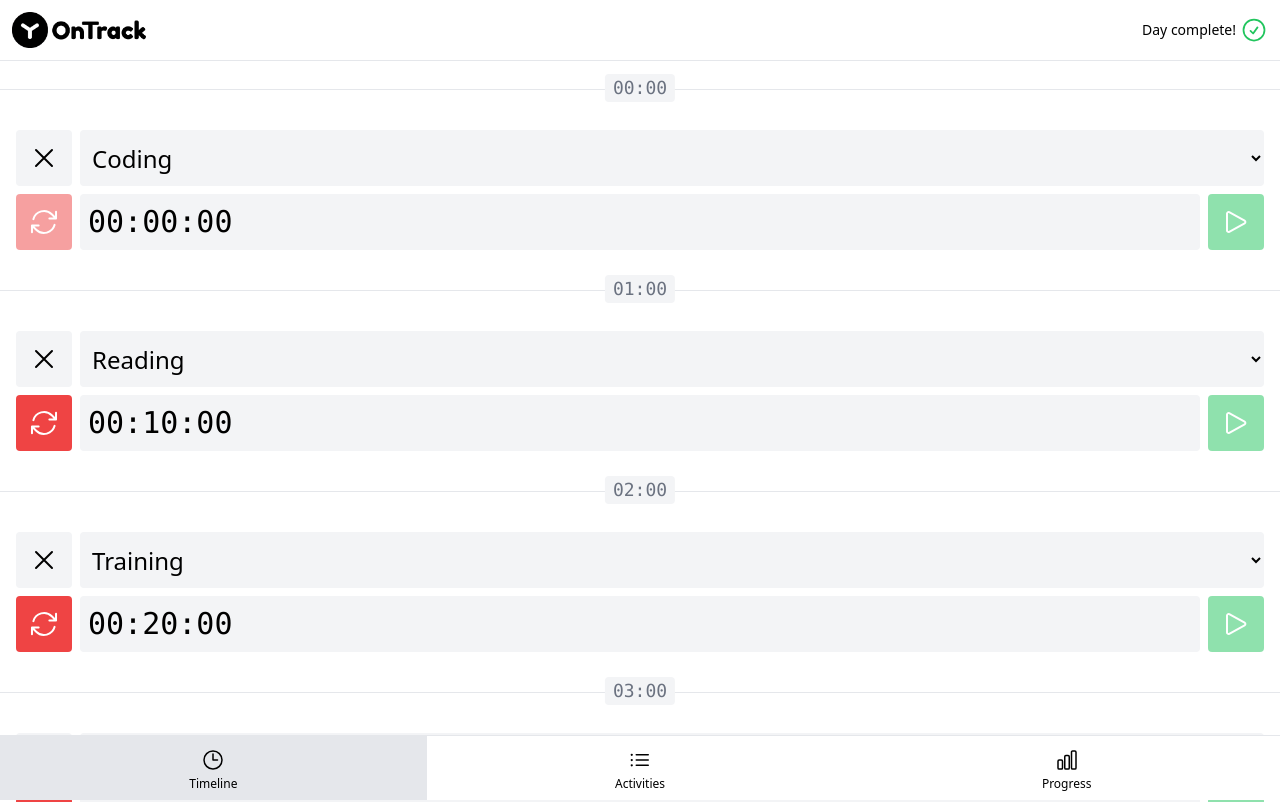
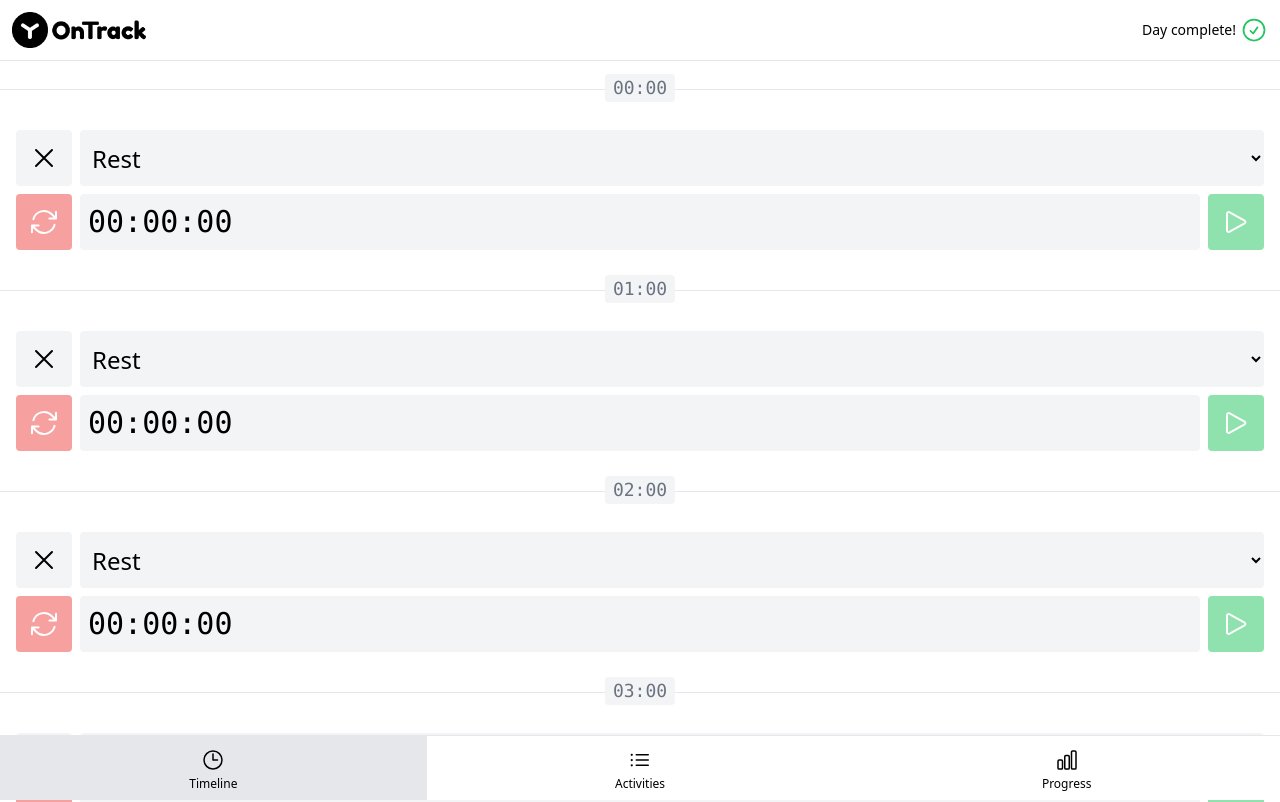
Before and after one commit to asokal/on-track, a Vue app: page /#timeline in a window 1280 px wide. Shown: the top 802 px of the page. Built offline with nearby package versions, Linux system fonts and the light colour scheme.

Commit message:
Change progress in real-time

```diff
--- a/src/activities.js
+++ b/src/activities.js
@@ -1,6 +1,7 @@
 import { ref, computed } from 'vue'
-import { SECONDS_IN_HOUR } from './constants'
+import { SECONDS_IN_HOUR, HUNDRED_PERCENT } from './constants'
 import { id } from './functions'
+import { getTotalActivitySeconds } from './timeline-items'
 
 export const activities = ref(generateActivities())
 
@@ -22,11 +23,17 @@
   activities.value.splice(activities.value.indexOf(activity), 1)
 }
 
+export function getActivityProgress(activity) {
+  return Math.floor(
+    (getTotalActivitySeconds(activity) * HUNDRED_PERCENT) / activity.secondsToComplete
+  )
+}
+
 function generateActivities() {
   return ['Coding', 'Reading', 'Training'].map((name, hours) => ({
     id: id(),
     name,
-    secondsToComplete: hours * SECONDS_IN_HOUR
+    secondsToComplete: 15 * 60 // hours * SECONDS_IN_HOUR
   }))
 }
 
--- a/src/components/ProgressItem.vue
+++ b/src/components/ProgressItem.vue
@@ -1,11 +1,15 @@
 <script setup>
+import { computed } from 'vue'
+import { getActivityProgress } from '../activities'
+
 const props = defineProps(['index', 'activity'])
 
 const color = ['red', 'yellow', 'blue', 'green'][props.index]
-const progress = [10, 50, 70, 100][props.index]
 const timeProgress = ['03:00 / 30:00', '15:00 / 30:00', '21:00 / 30:00', '30:00 / 30:00'][
   props.index
 ]
+
+const progress = computed(() => getActivityProgress(props.activity))
 </script>
 
 <template>
--- a/src/components/TimelineStopwatch.vue
+++ b/src/components/TimelineStopwatch.vue
@@ -23,6 +23,7 @@
 
 const seconds = ref(props.timelineItem.activitySeconds)
 const isRunning = ref(false)
+const temp = 120
 
 const isStartButtonDisabled = props.timelineItem.hour !== currentHour()
 
@@ -34,7 +35,7 @@
 function start() {
   isRunning.value = setInterval(() => {
     updateTimelineItem(props.timelineItem, {
-      activitySeconds: props.timelineItem.activitySeconds + 1
+      activitySeconds: props.timelineItem.activitySeconds + temp
     })
 
     seconds.value++
@@ -51,7 +52,7 @@
   stop()
 
   updateTimelineItem(props.timelineItem, {
-    activitySeconds: props.timelineItem.activitySeconds - seconds.value
+    activitySeconds: props.timelineItem.activitySeconds - seconds.value * temp
   })
 
   seconds.value = 0
--- a/src/constants.js
+++ b/src/constants.js
@@ -42,3 +42,5 @@
 export const MIDNIGHT_HOUR = 0
 
 export const PERIOD_SELECT_OPTIONS = generatePeriodSelectOptions()
+
+export const HUNDRED_PERCENT = 100
--- a/src/timeline-items.js
+++ b/src/timeline-items.js
@@ -43,8 +43,8 @@
 function generateTimelineItems() {
   return [...Array(HOURS_IN_DAY).keys()].map((hour) => ({
     hour,
-    activityId: [0, 1, 2, 3, 4].includes(hour) ? activities.value[hour % 3].id : null,
-    activitySeconds: [0, 1, 2, 3, 4].includes(hour) ? hour * 600 : 0
+    activityId: null, // [0, 1, 2, 3, 4].includes(hour) ? activities.value[hour % 3].id : null,
+    activitySeconds: 0 // [0, 1, 2, 3, 4].includes(hour) ? hour * 600 : 0
 
     // activityId: hour % 4 === 0 ? null : activities[hour % 2].id,
     // activitySeconds: hour % 4 === 0 ? 0 : (15 * SECONDS_IN_MINUTE * hour) % SECONDS_IN_HOUR
```
